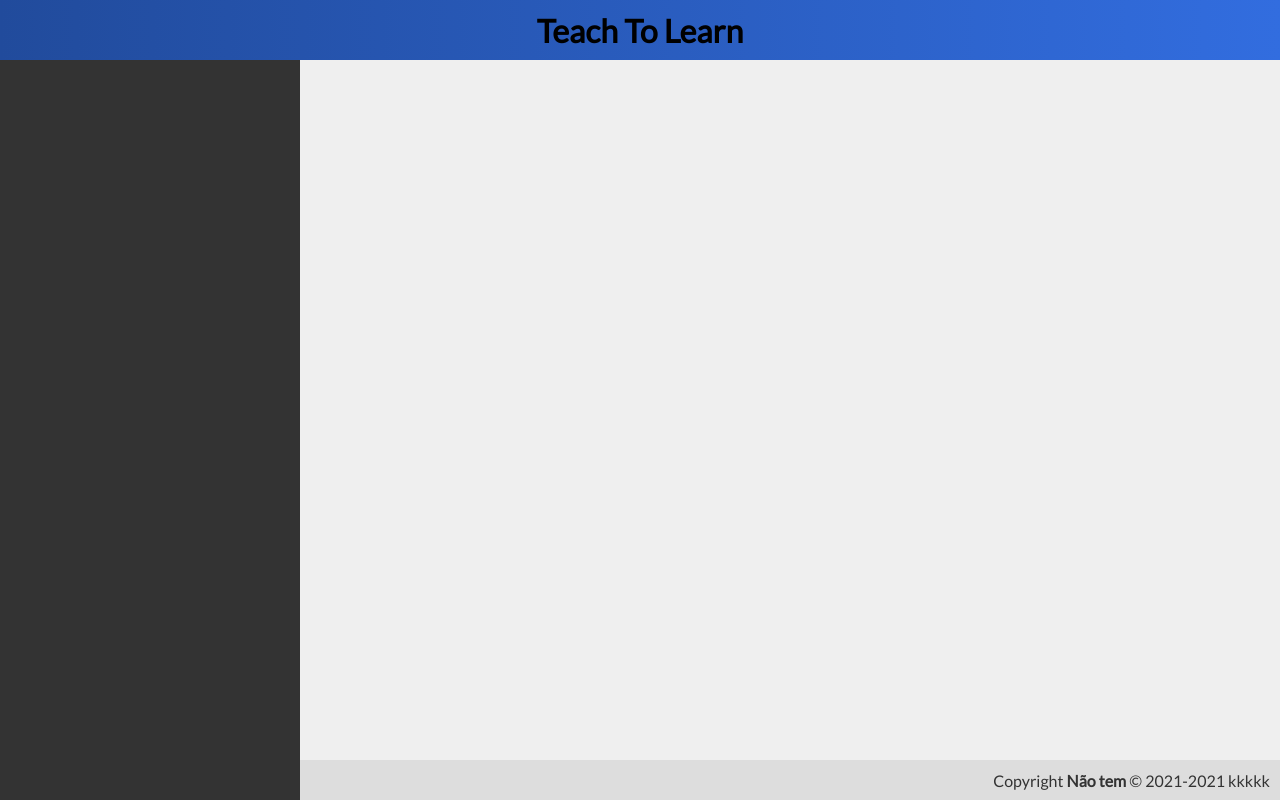
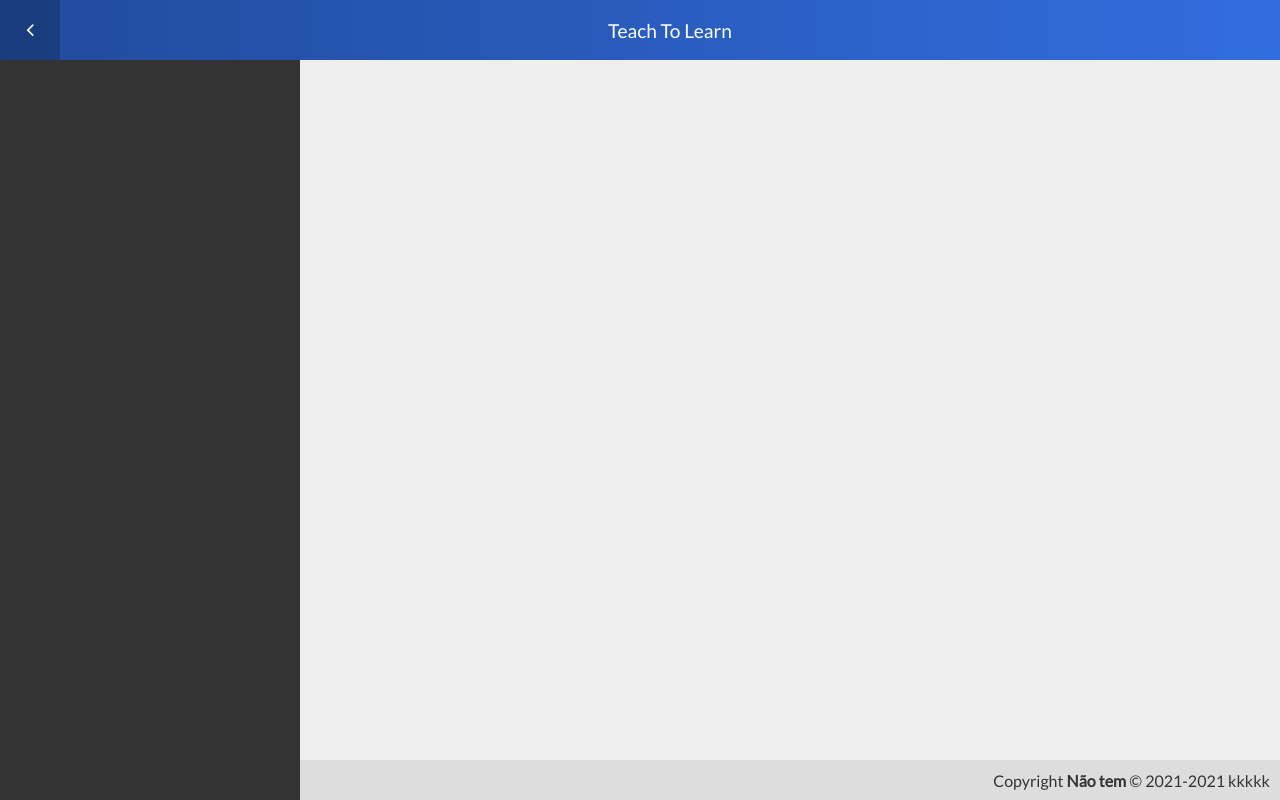
Before and after one commit to lucascs20182/teach-to-learn, a Vue app in the folder client/: page / in a window 1280 px wide. Built offline with nearby package versions, Linux system fonts and the light colour scheme.

Commit message:
implement header

```diff
--- a/client/package.json
+++ b/client/package.json
@@ -9,6 +9,7 @@
   },
   "dependencies": {
     "core-js": "^3.6.5",
+    "font-awesome": "^4.7.0",
     "vue": "^2.6.11"
   },
   "devDependencies": {
--- a/client/src/App.vue
+++ b/client/src/App.vue
@@ -1,6 +1,6 @@
 <template>
   <div id="app">
-    <Header title="Teach To Learn" />
+    <Header title="Teach To Learn" :hideToggle="false" />
     <Menu />
     <Content />
     <Footer />
--- a/client/src/components/template/Header.vue
+++ b/client/src/components/template/Header.vue
@@ -1,7 +1,7 @@
 <template>
     <header class="header">
-        <a class="toggle">
-            <i class="fa fa-lg"></i>
+        <a class="toggle" @click="toggleMenu" v-if="!hideToggle">
+            <i class="fa fa-lg" :class="icon"></i>
         </a>
 
         <h1 class="title">{{ title }}</h1>
@@ -14,6 +14,16 @@
         props: {
             title: String,
             hideToggle: Boolean
+        },
+        computed: {
+            icon() {
+                return "fa-angle-left"
+            }
+        },
+        methods: {
+            toggleMenu() {
+                //
+            }
         }
     }
 </script>
@@ -27,4 +37,33 @@
         justify-content: center;
         align-items: center;
     }
+
+    .title {
+        font-size: 1.2rem;
+        color: #fff;
+        font-weight: 100;
+        flex-grow: 1;
+        text-align: center;
+    }
+
+    .title a {
+        color: #fff;
+        text-decoration: none;
+    }
+
+    header.header > a.toggle {
+        width: 60px;
+        height: 100%;
+        color: #fff;
+        justify-self: flex-start;
+        text-decoration: none;
+
+        display: flex;
+        justify-content: center;
+        align-items: center;
+    }
+
+    header.header > a.toggle:hover {
+        background-color: #0003;
+    }
 </style>
--- a/client/src/main.js
+++ b/client/src/main.js
@@ -1,3 +1,4 @@
+import 'font-awesome/css/font-awesome.css'
 import Vue from 'vue'
 import App from './App.vue'
 
```
Also changed, not shown: 1 other file (tests, documents, lock files or other folders).
